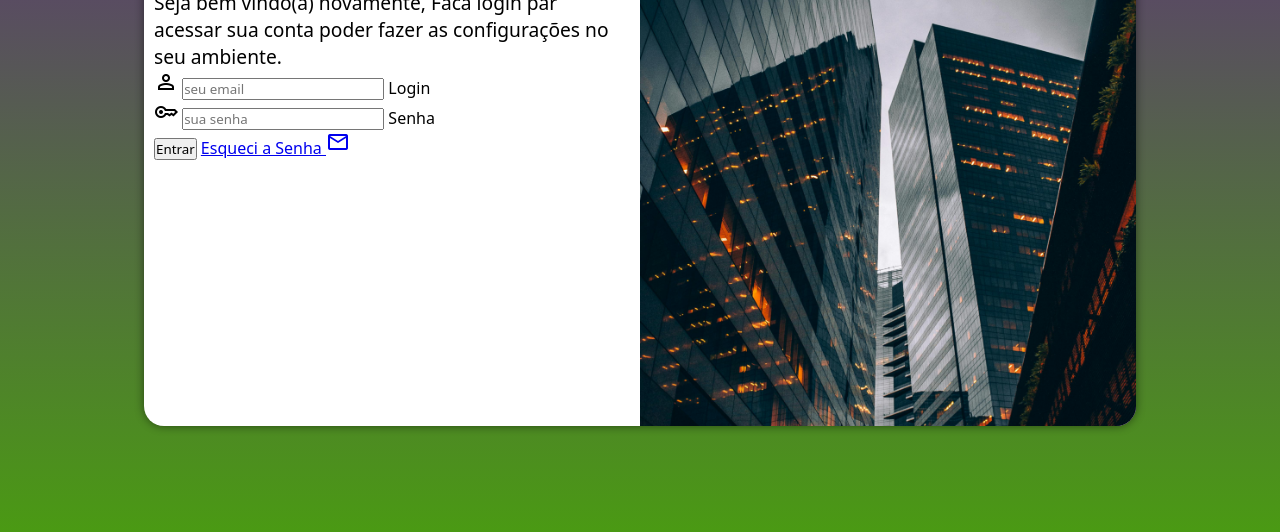
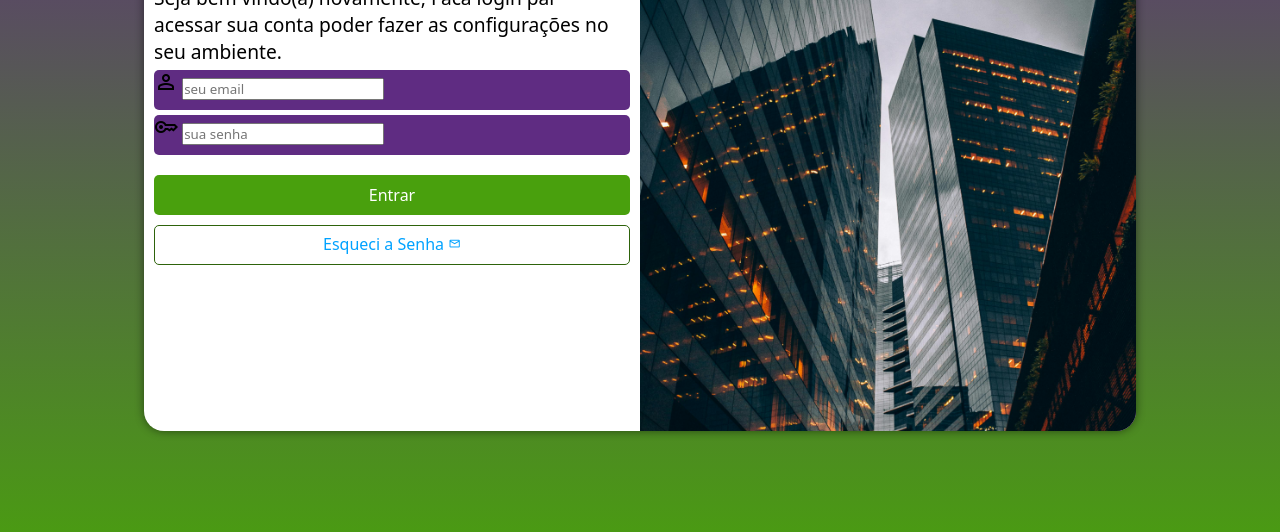
Before and after one commit to TarsisLucasDaniel/projeto-login, a plain HTML site: page index.html in a window 1280 px wide. Shown: the part 224-756 px from the top of the page. Drawn offline with nearby package versions, Linux system fonts and the light colour scheme.

Commit message:
estilizando formulário da tela de login

```diff
--- a/estilos/midia-query.css
+++ b/estilos/midia-query.css
@@ -21,6 +21,26 @@
         width: 60%;
 
     }
+
+    form > input[type=submit]{
+        font-size: 1.2em;
+        margin-top: 15px;
+    }
+
+    form > input[type=submit]:hover{
+        color: black;
+        font-weight: bold;
+    }
+
+    form > a.botao{
+        font-size: 1.1em;
+        margin-top: 10px;
+    }
+
+    form > a.botao:hover{
+        font-weight: bold;
+    }
+
 
 }
 
@@ -53,4 +73,17 @@
         font-size: 1.2em;
     }
 
+    form > input[type=submit]{
+        margin-top: 20px;
+        transition: linear;
+    }
+
+    form > a.botao{
+        margin-top: 10px;
+    }
+
+    form > a.botao:hover{
+        transition: linear;
+    }
+
 }
--- a/estilos/style.css
+++ b/estilos/style.css
@@ -28,7 +28,7 @@ section#login{
     background-color: white;
     box-shadow: 0px 0px 10px #0000007e;
     width: 250px;
-    height: 500px;
+    height: 510px;
     border-radius: 20px;
     position: absolute;
     top: 50%;
@@ -60,3 +60,57 @@ div#formulario > h1{
 div#formulario > p{
     font-size: 0.8em;
 }
+
+form > div.campo{
+    background-color: #5f2c82;
+    width: 100%;
+    height: 40px;
+    border-radius: 5px;
+    margin: 5px 0px;
+}
+
+div.campo > label{
+    display: none;
+}
+
+form > input[type=submit]{
+    display: block;
+    font-size: 1em;
+    width: 100%;
+    height: 40px;
+    background-color: var(--cor-verde);
+    color: white;
+    border: none;
+    border-radius: 5px;
+    cursor:pointer;
+    transition: 0.3s ease;
+}
+
+form > input[type=submit]:hover{
+    background-color: #2e630b;
+}
+
+form > a.botao{
+    display: block;
+    text-align: center;
+    font-size: 1em;
+    width: 100%;
+    height: 40px;
+    background-color: #ffffff;
+    border: 1px solid #2e630b;
+    border-radius: 5px;
+    text-decoration: none;
+    color: #00a2ff;
+    padding-top: 7px;
+    margin-top: 5px;
+    transition: 0.3s ease;
+}
+
+form > a.botao:hover{
+    background-color:#6bff08 ;
+    color: white;
+}
+
+form a.botao > i{
+    font-size: 0.8em;
+}
--- a/index.html
+++ b/index.html
@@ -34,7 +34,7 @@
                         <label for="isenha">Senha</label>
                     </div>
                     <input type="submit" value="Entrar">
-                    <a href="esqueci.html">
+                    <a href="esqueci.html" class="botao">
                         Esqueci a Senha <i class="material-symbols-outlined">mail</i>
                     </a>
 
```
